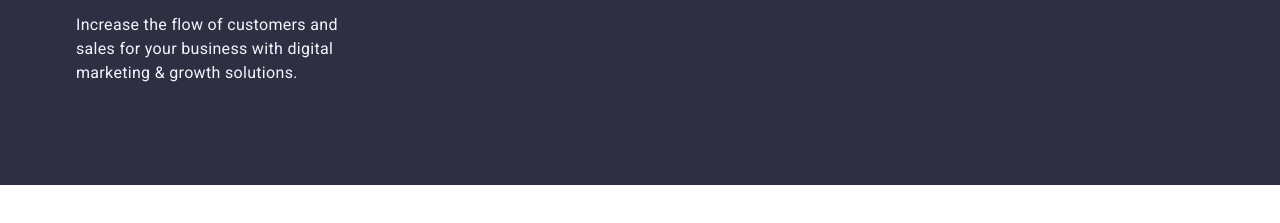
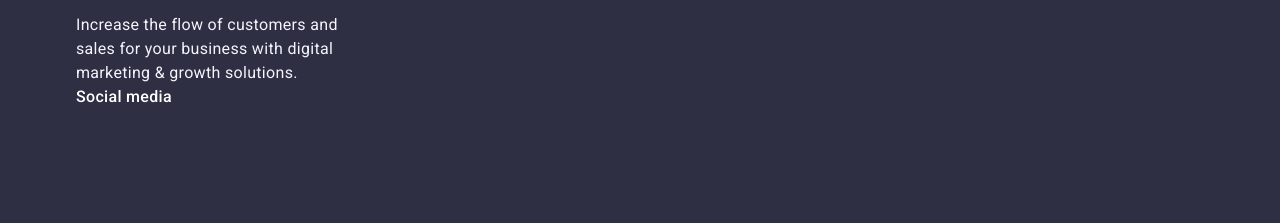
Before and after one commit to Karynawinner/goit-markup-hw-04, a plain HTML site: page index.html in a window 1280 px wide. Shown: the part 3287-3510 px from the top of the page. Before the commit the page ends 3472 px from the top, so only its background shows below. Drawn offline with nearby package versions, Linux system fonts and the light colour scheme.

Commit message:
add work on footer

```diff
--- a/css/styles.css
+++ b/css/styles.css
@@ -379,6 +379,10 @@ img {
   transition: background-color 250ms cubic-bezier(0.4, 0, 0.2, 1);
 }
 
+.smm-icons-list-link:hover {
+  background-color: #31d0aa;
+}
+
 .iconssmm {
 }
 
@@ -438,6 +442,11 @@ img {
   background-color: #2e2f42;
   padding: 100px 0;
 }
+.footer-common .container {
+}
+.logo-block {
+  display: flex;
+}
 .footer-logo {
   display: inline-block;
   font-family: Raleway, sans-serif;
@@ -457,6 +466,7 @@ img {
 }
 
 .footer-text {
+  display: block;
   font-size: 16px;
   /* line-height: 24px; */
   line-height: 1.5;
@@ -464,3 +474,19 @@ img {
   color: #f4f4fd;
   max-width: 264px;
 }
+.smm-block {
+}
+.footer-h-smm {
+  font-family: "Roboto", sans-serif;
+  font-weight: 500;
+  font-size: 16px;
+  line-height: 1.5;
+  letter-spacing: 0.02em;
+  color: #fff;
+}
+.footer-smm-list {
+  display: flex;
+}
+.footer-smm-item {
+  display: inline-block;
+}
--- a/index.html
+++ b/index.html
@@ -390,6 +390,38 @@
           Increase the flow of customers and sales for your business with
           digital marketing & growth solutions.
         </p>
+
+        <p class="footer-h-smm">Social media</p>
+        <ul class="footer-smm-list">
+          <li class="footer-smm-item">
+            <a class="footer-smm-link" href="">
+              <svg class="footericonsmm">
+                <use></use>
+              </svg>
+            </a>
+          </li>
+          <li class="footer-smm-item">
+            <a class="footer-smm-link" href="">
+              <svg class="footericonsmm">
+                <use></use>
+              </svg>
+            </a>
+          </li>
+          <li class="footer-smm-item">
+            <a class="footer-smm-link" href="">
+              <svg class="footericonsmm">
+                <use></use>
+              </svg>
+            </a>
+          </li>
+          <li class="footer-smm-item">
+            <a class="footer-smm-link" href="">
+              <svg class="footericonsmm">
+                <use></use>
+              </svg>
+            </a>
+          </li>
+        </ul>
       </div>
     </footer>
   </body>
```
